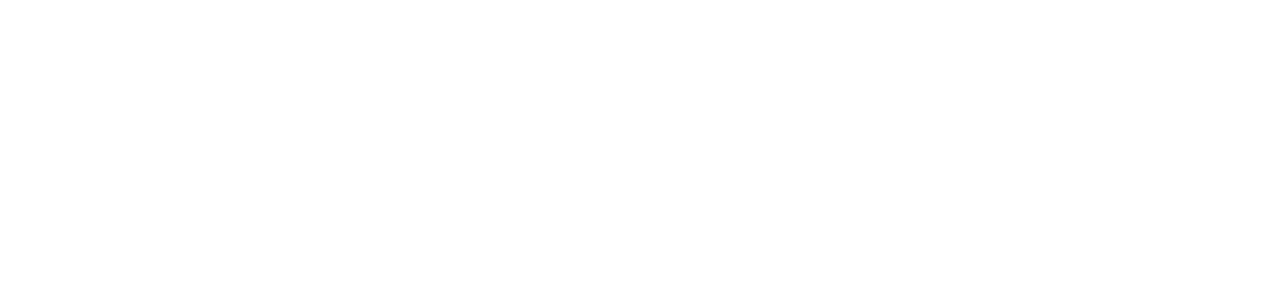
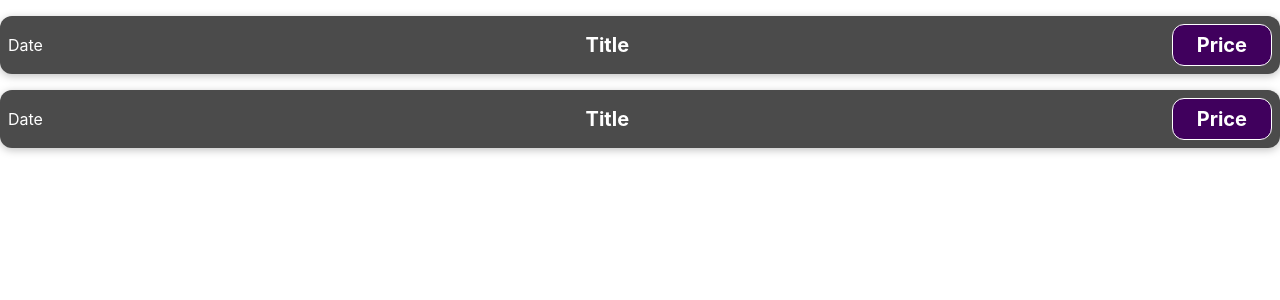
Before and after one commit to kaisaets/expenses_vso24, a React (Create React App) app: page / in a window 1280 px wide. Shown: the top 300 px of the page. Built offline with nearby package versions, Linux system fonts and the light colour scheme.

Commit message:
create and style ExpenseItem component

```diff
--- a/src/App.js
+++ b/src/App.js
@@ -1,9 +1,11 @@
 import './App.css';
+import ExpenseItem from './components/ExpenseItem';
 
 function App() {
   return (
     <div className="App">
-
+      <ExpenseItem />
+      <ExpenseItem />
     </div>
   );
 }
--- /dev/null
+++ b/src/components/ExpenseItem.css
@@ -0,0 +1,57 @@
+.expense-item {
+    display: flex;
+    justify-content: space-between;
+    align-items: center;
+    box-shadow: 0 2px 8px rgba(0, 0, 0, 0.25);
+    padding: 0.5rem;
+    margin: 1rem 0;
+    border-radius: 12px;
+    background-color: #4b4b4b;
+    color: white;
+}
+
+.expense-item__description {
+    display: flex;
+    flex-direction: column;
+    gap: 1rem;
+    align-items: flex-end;
+    flex-flow: column-reverse;
+    justify-content: flex-start;
+    flex: 1;
+}
+
+.expense-item h2 {
+    color: #3a3a3a;
+    font-size: 1rem;
+    flex: 1;
+    margin: 0 1rem;
+    color: white;
+}
+
+.expense-item__price {
+    font-size: 1rem;
+    font-weight: bold;
+    color: white;
+    background-color: #40005d;
+    border: 1px solid white;
+    padding: 0.5rem;
+    border-radius: 12px;
+}
+
+@media (min-width: 580px) {
+    .expense-item__description {
+        flex-direction: row;
+        align-items: center;
+        justify-content: flex-start;
+        flex: 1;
+    }
+
+    .expense-item__description h2 {
+        font-size: 1.25rem;
+    }
+
+    .expense-item__price {
+        font-size: 1.25rem;
+        padding: 0.5rem 1.5rem;
+    }
+}
--- /dev/null
+++ b/src/components/ExpenseItem.js
@@ -0,0 +1,11 @@
+import './ExpenseItem.css'
+const ExpenseItem = () => {
+    return (<div class='expense-item'>
+        <div>Date</div>
+        <div className = 'expense-item__description'>
+        <h2>Title</h2>
+        </div>
+        <div className = 'expense-item__price'>Price</div>
+    </div>)
+}
+export default ExpenseItem
```
